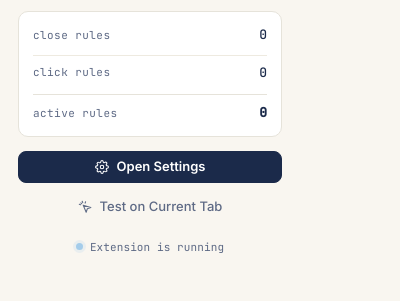
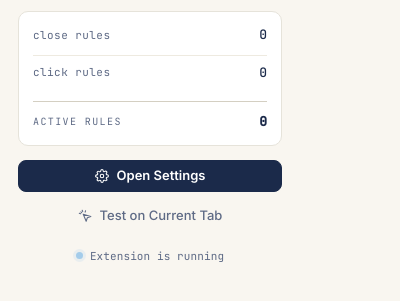
Before and after one commit to kesensoy/click-custodian, a browser extension: page popup.html in a window 400 px wide. Shown: the part 53-354 px from the top of the page. Drawn offline with Linux system fonts and the light colour scheme.

Commit message:
fix: move theme-init script to external file (MV3 CSP) + bump popup active-rules row
MV3 extension pages disallow inline scripts under default CSP; the
flash-prevention theme snippet now lives in theme-init.js and is
loaded via <script src> in both options.html and popup.html. Also
bumps the Active Rules stat-row separation (was too subtle — larger
gap, optional small-caps label treatment) so it reads as a distinct
summary row below the Close/Click raw counts.

Co-Authored-By: Claude Opus 4.7 (1M context) <noreply@anthropic.com>

```diff
--- a/popup.css
+++ b/popup.css
@@ -101,14 +101,24 @@ body {
   margin-top:1px;
 }
 /* Active Rules is a derived stat — separate it from the raw-count group
-   with a slightly stronger rule and a touch more breathing room. */
+   with a clearly heavier rule and real breathing room so it reads as a
+   distinct summary row below the raw counts, not just another stat. */
 .stat-row:last-child {
-  border-top-color:var(--border);
-  padding-top:8px;
-  margin-top:3px;
+  border-top-color:var(--border-strong);
+  padding-top:10px;
+  margin-top:10px;
 }
 .stat-row:last-child .stat-value {
   font-weight:600;
+}
+/* Give the summary label a different typographic key — small-caps mono
+   with wider letter-spacing echoes the options page's .nav-section style
+   and categorically separates "ACTIVE RULES" from the raw counts above. */
+.stat-row:last-child .stat-label {
+  font-family:var(--mono);
+  font-size:10px;
+  letter-spacing:.14em;
+  text-transform:uppercase;
 }
 .stat-label {
   font-family:var(--mono);
--- a/popup.html
+++ b/popup.html
@@ -7,19 +7,7 @@
 <link rel="preconnect" href="https://fonts.googleapis.com" />
 <link rel="preconnect" href="https://fonts.gstatic.com" crossorigin />
 <link href="https://fonts.googleapis.com/css2?family=Fraunces:opsz,wght@9..144,400;9..144,500;9..144,600&family=Inter:wght@400;500;600&family=JetBrains+Mono:wght@400;500&display=swap" rel="stylesheet" />
-<script>
-  // Apply theme before CSS loads to avoid flash of wrong colors.
-  // Primary source is chrome.storage.sync but that's async; fall back to a
-  // same-session localStorage mirror (populated on first load) so subsequent
-  // opens don't flash.
-  (function () {
-    try {
-      var t = localStorage.getItem('cc-theme');
-      if (!t) t = window.matchMedia('(prefers-color-scheme: dark)').matches ? 'dark' : 'light';
-      document.documentElement.setAttribute('data-theme', t);
-    } catch (e) { document.documentElement.setAttribute('data-theme', 'light'); }
-  })();
-</script>
+<script src="theme-init.js"></script>
 <link rel="stylesheet" href="popup.css" />
 </head>
 <body>
--- /dev/null
+++ b/theme-init.js
@@ -0,0 +1,11 @@
+// Apply theme before CSS loads to avoid flash of wrong colors.
+// Primary source is chrome.storage.sync but that's async; fall back to a
+// same-session localStorage mirror (populated on first load) so subsequent
+// opens don't flash.
+(function () {
+  try {
+    var t = localStorage.getItem('cc-theme');
+    if (!t) t = window.matchMedia('(prefers-color-scheme: dark)').matches ? 'dark' : 'light';
+    document.documentElement.setAttribute('data-theme', t);
+  } catch (e) { document.documentElement.setAttribute('data-theme', 'light'); }
+})();
```
Also changed, not shown: options.html (+1 -13 lines).
